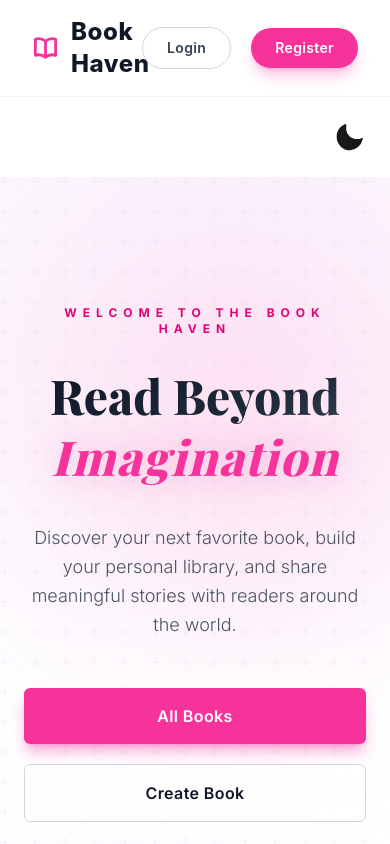
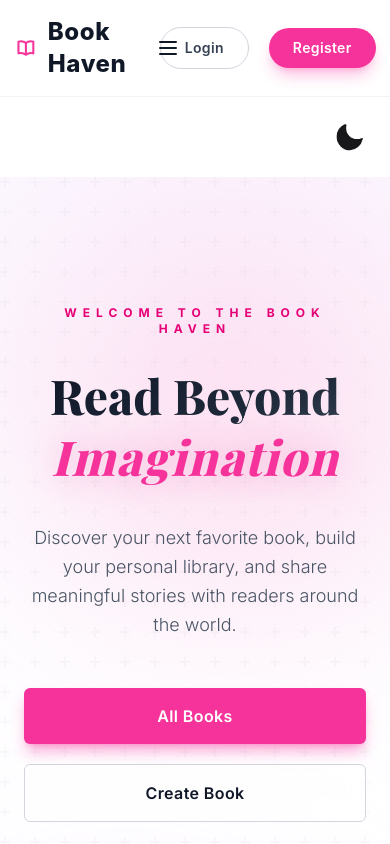
Before and after one commit to jahid3741/the-book-heaven-client, a React (Vite) app: page / in a window 390 px wide. Shown: the top 844 px of the page. Built offline with nearby package versions, Linux system fonts and the light colour scheme; no server answers; a web font is replaced by a local one.

Commit message:
final add of everything

```diff
--- a/src/Components/Navbar/Navbar.jsx
+++ b/src/Components/Navbar/Navbar.jsx
@@ -23,8 +23,7 @@ const Navbar = () => {
 
   return (
     <div className="sticky top-0 z-50 bg-white/70 dark:bg-[#0f081c]/70 backdrop-blur-md border-b border-[#f3f4f6] dark:border-white/10 text-gray-900 dark:text-white transition-colors duration-500">
-      {/* Increased horizontal padding (px-8 lg:px-12) for a spacious feel */}
-      <div className="navbar max-w-7xl mx-auto px-8 lg:px-12 h-24">
+      <div className="navbar max-w-7xl mx-auto px-4 lg:px-12 h-24">
         <div className="navbar-start lg:w-1/4">
           <Link
             to="/"
@@ -48,24 +47,66 @@ const Navbar = () => {
           </Link>
         </div>
 
-        <div className="navbar-center hidden lg:flex flex-1 justify-center">
-          {/* Increased gap between links to gap-10 */}
-          <ul className="flex items-center gap-10">
+        <div className="navbar-center flex-1 justify-center">
+          <div className="dropdown lg:hidden">
+            <div tabIndex={0} role="button" className="btn btn-ghost">
+              <svg
+                xmlns="http://www.w3.org/2000/svg"
+                className="h-6 w-6"
+                fill="none"
+                viewBox="0 0 24 24"
+                stroke="currentColor"
+              >
+                <path
+                  strokeLinecap="round"
+                  strokeLinejoin="round"
+                  strokeWidth="2"
+                  d="M4 6h16M4 12h16M4 18h16"
+                />
+              </svg>
+            </div>
+
+            <ul
+              tabIndex={0}
+              className="menu menu-sm dropdown-content mt-3 z-[1] p-3 shadow bg-white dark:bg-[#1a1a2e] rounded-box w-52 space-y-2"
+            >
+              <li>
+                <NavLink to="/">Home</NavLink>
+              </li>
+
+              <li>
+                <NavLink to="/all-books">All Books</NavLink>
+              </li>
+
+              <li>
+                <NavLink to="/add-book">Add Book</NavLink>
+              </li>
+
+              <li>
+                <NavLink to="/my-books">My Books</NavLink>
+              </li>
+            </ul>
+          </div>
+
+          <ul className="hidden lg:flex items-center gap-10">
             <li>
               <NavLink to="/" className={navLinkStyle}>
                 Home
               </NavLink>
             </li>
+
             <li>
               <NavLink to="/all-books" className={navLinkStyle}>
                 All Books
               </NavLink>
             </li>
+
             <li>
               <NavLink to="/add-book" className={navLinkStyle}>
                 Add Book
               </NavLink>
             </li>
+
             <li>
               <NavLink to="/my-books" className={navLinkStyle}>
                 My Books
@@ -89,6 +130,7 @@ const Navbar = () => {
                 data-tooltip-content={user?.displayName || "User"}
                 className="w-11 h-11 rounded-full border-2 border-pink-500/50 object-cover cursor-pointer hover:scale-105 transition-transform bg-gray-100 shadow-sm"
               />
+
               <Tooltip id="user-tooltip" place="bottom" className="z-50" />
 
               <button
@@ -96,20 +138,6 @@ const Navbar = () => {
                 className="flex items-center gap-2 px-6 py-2.5 rounded-full border border-gray-300 dark:border-white/30 text-gray-700 dark:text-gray-200 hover:bg-gray-100 dark:hover:bg-white/10 transition-all duration-300 text-sm font-semibold tracking-wide cursor-pointer"
               >
                 Logout
-                <svg
-                  xmlns="http://www.w3.org/2000/svg"
-                  fill="none"
-                  viewBox="0 0 24 24"
-                  strokeWidth={2}
-                  stroke="currentColor"
-                  className="w-4 h-4"
-                >
-                  <path
-                    strokeLinecap="round"
-                    strokeLinejoin="round"
-                    d="M15.75 9V5.25A2.25 2.25 0 0013.5 3h-6a2.25 2.25 0 00-2.25 2.25v13.5A2.25 2.25 0 007.5 21h6a2.25 2.25 0 002.25-2.25V15M12 9l-3 3m0 0l3 3m-3-3h12.75"
-                  />
-                </svg>
               </button>
             </>
           ) : (
@@ -120,6 +148,7 @@ const Navbar = () => {
               >
                 Login
               </Link>
+
               <Link
                 to="/register"
                 className="px-6 py-2.5 rounded-full bg-pink-500 hover:bg-pink-600 text-white transition-all duration-300 text-sm font-semibold tracking-wide shadow-lg shadow-pink-500/30"
--- a/src/Routes/Router.jsx
+++ b/src/Routes/Router.jsx
@@ -44,7 +44,11 @@ const router = createBrowserRouter([
       },
       {
         path: "/my-books",
-        element: <MyBooks />,
+        element: (
+          <PrivateRoute>
+            <MyBooks />
+          </PrivateRoute>
+        ),
       },
       {
         path: "/update-book/:id",
@@ -63,9 +67,9 @@ const router = createBrowserRouter([
         ),
       },
       {
-        path:"*",
-        element: <ErrorPage/>
-      }
+        path: "*",
+        element: <ErrorPage />,
+      },
     ],
   },
 ]);
```
Also changed, not shown: 1 other file (tests, documents, lock files or other folders).
